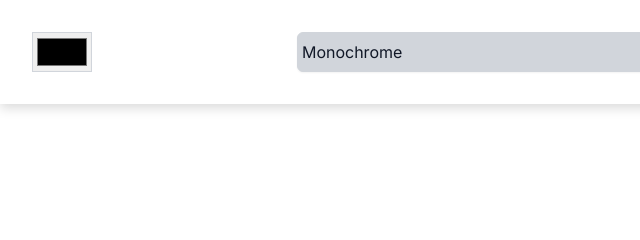
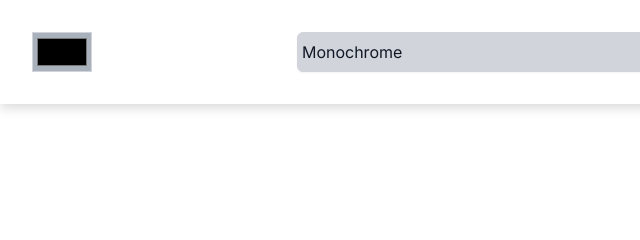
Before and after one commit to MayPaw/scrimba-solo-project_color-scheme-generator, a plain HTML site: page index.html in a window 1280 px wide. In both pictures the pointer is over the input 62 px from the left and 52 px from the top of the page. Shown: the top 240 px of the page, 0-640 px from the left. Drawn offline with nearby package versions, Linux system fonts and the light colour scheme.

Commit message:
Improve UI exprerience
- add cursor:pointer for selectable inputs

```diff
--- a/style.css
+++ b/style.css
@@ -88,6 +88,12 @@ footer {
     width: 60px;
     height: 40px;
     border: .5px solid #D1D5DB;
+    cursor: pointer;
+}
+
+.eye-dropper:hover,
+.eye-dropper:focus {
+    background-color: #A9B1BC;
 }
 
 .mode {
@@ -97,6 +103,7 @@ footer {
     border: 1px solid #D1D5DB;
     border-radius: 6px;
     box-shadow: 0px 1px 2px rgba(0,0,0,0.05);
+    cursor: pointer;
 }
 
 .get-color {
```
